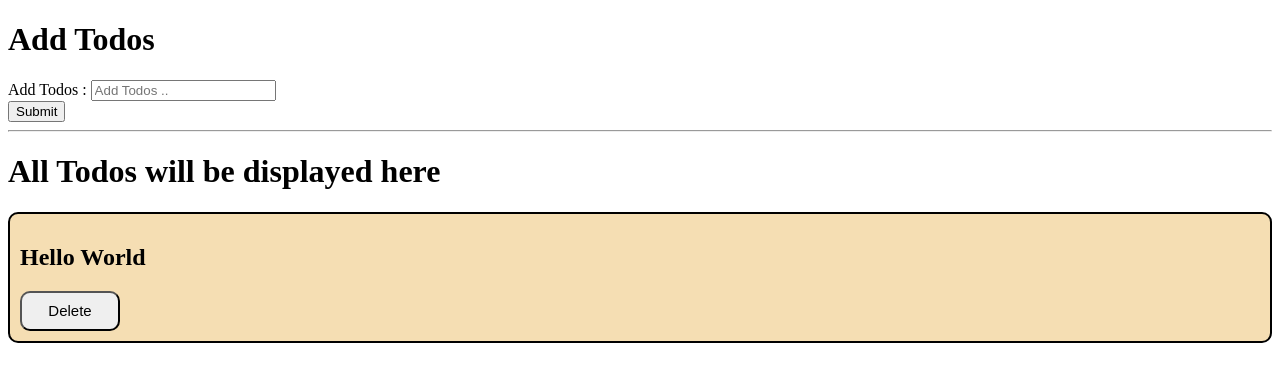
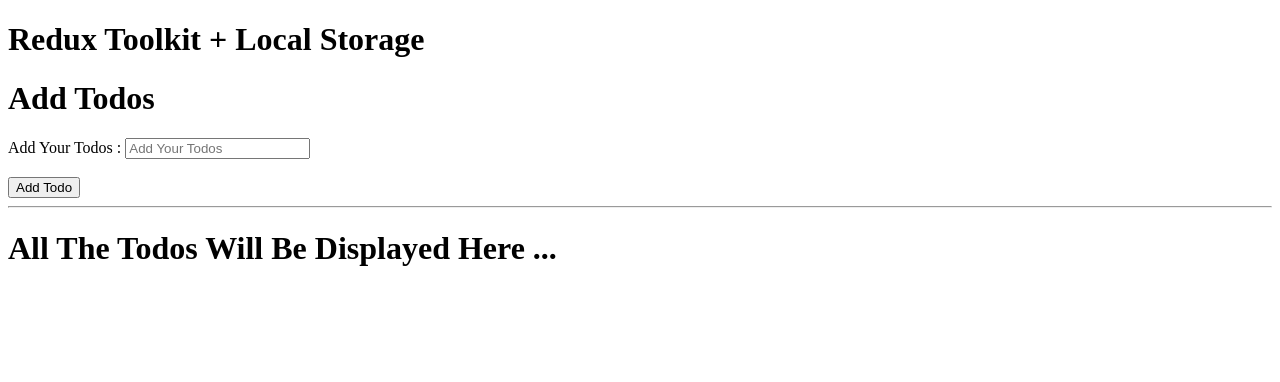
Before and after one commit to iamkeshavSharma19/ReactJSPracticeJuly, a React (Vite) app: page / in a window 1280 px wide. Shown: the top 382 px of the page. Built offline with nearby package versions, Linux system fonts and the light colour scheme.

Commit message:
Redux App Create And Delete Completed.Only Edit Functionality Is Left. It is very hectic, Will do It Later On

```diff
--- a/src/App.jsx
+++ b/src/App.jsx
@@ -25,7 +25,7 @@
 import Reducer from "./components/Reducer/Reducer";
 import Optimisation from "./components/optimisation/Optimisation";
 import AddTodo from "./components/Redux/01_ReduxToolkitByFollowing/components/AddTodo";
-import ReduxApp from "./components/Redux/01_ReduxToolkitByFollowing/ReduxApp";
+import ReduxApp from "./components/Redux/02_ReduxToolkitByFollowing/ReduxApp";
 // import UseReducerHookByFollowing from "./components/useReducerHookByFollowing/UseReducerHookByFollowing";
 
 const App = () => {
--- /dev/null
+++ b/src/components/Redux/02_ReduxToolkitByFollowing/ReduxApp.jsx
@@ -0,0 +1,19 @@
+import React, { useState } from "react";
+import AddTodo from "./components/AddTodo";
+import DisplayTodos from "./components/DisplayTodos";
+import { store } from "./store";
+import { Provider } from "react-redux";
+
+const ReduxApp = () => {
+  const [todo, setTodo] = useState("");
+  return (
+    <Provider store={store}>
+      <h1>Redux Toolkit + Local Storage</h1>
+      <AddTodo todo={todo} setTodo={setTodo} />
+      <hr />
+      <DisplayTodos todo={todo} setTodo={setTodo} />
+    </Provider>
+  );
+};
+
+export default ReduxApp;
--- /dev/null
+++ b/src/components/Redux/02_ReduxToolkitByFollowing/components/AddTodo.jsx
@@ -0,0 +1,32 @@
+import React, { useState } from "react";
+import { useDispatch, useSelector } from "react-redux";
+import { addTodo } from "../slices/Todo/todoSlice";
+
+const AddTodo = ({ todo, setTodo }) => {
+  const dispatch = useDispatch();
+  const editId = useSelector((state) => state.editId);
+  const handleFormSubmit = (e) => {
+    e.preventDefault();
+    dispatch(addTodo(todo));
+  };
+  return (
+    <div>
+      <h1>Add Todos</h1>
+      <form onSubmit={handleFormSubmit}>
+        <label htmlFor="todos">Add Your Todos : </label>
+        <input
+          type="text"
+          placeholder="Add Your Todos"
+          id="todos"
+          value={todo}
+          onChange={(e) => setTodo(e.target.value)}
+          required
+        />
+        <br /> <br />
+        <button>{editId ? "Update" : "Add Todo"}</button>
+      </form>
+    </div>
+  );
+};
+
+export default AddTodo;
--- /dev/null
+++ b/src/components/Redux/02_ReduxToolkitByFollowing/components/DisplayTodos.jsx
@@ -0,0 +1,64 @@
+import React from "react";
+import { useSelector, useDispatch } from "react-redux";
+import { removeTodo } from "../slices/Todo/todoSlice";
+import { editTodo, setEditId } from "../slices/Todo/todoSlice";
+import { useState } from "react";
+
+const DisplayTodos = ({ todo, setTodo }) => {
+  const todos = useSelector((state) => state.todos);
+
+  const dispatch = useDispatch();
+  const handelDeleteTodo = (id) => {
+    dispatch(removeTodo(id));
+  };
+  const handleEditTodo = (id) => {
+    dispatch(setEditId(id));
+    dispatch(editTodo(id));
+
+  };
+  return (
+    <div>
+      <h1>All The Todos Will Be Displayed Here ...</h1>
+      {todos.map((todo) => {
+        return (
+          <section
+            key={todo.id}
+            style={{
+              border: "2px solid black",
+              marginTop: "10px",
+              padding: "10px",
+              borderRadius: "10px",
+              backgroundColor: "aqua",
+            }}
+          >
+            <h2>{todo.text}</h2>
+            <button
+              style={{
+                height: "40px",
+                width: "100px",
+                borderRadius: "10px",
+                fontSize: "15px",
+              }}
+              onClick={() => handelDeleteTodo(todo.id)}
+            >
+              Delete
+            </button>
+            <button
+              style={{
+                height: "40px",
+                width: "100px",
+                borderRadius: "10px",
+                fontSize: "15px",
+              }}
+              onClick={() => handleEditTodo(todo.id)}
+            >
+              Edit
+            </button>
+          </section>
+        );
+      })}
+    </div>
+  );
+};
+
+export default DisplayTodos;
--- /dev/null
+++ b/src/components/Redux/02_ReduxToolkitByFollowing/slices/Button/buttonSlice.js
@@ -0,0 +1,17 @@
+import { createSlice } from "@reduxjs/toolkit";
+
+const buttonSlice = createSlice({
+  name: "button",
+  initialState: {
+    text: "Add Todo",
+    editId: null,
+  },
+
+  reducers: {
+    setEditId: (state, actions) => {},
+  },
+});
+
+export const { setEditId } = buttonSlice.actions;
+
+export default buttonSlice.reducer;
--- /dev/null
+++ b/src/components/Redux/02_ReduxToolkitByFollowing/slices/Todo/todoSlice.js
@@ -0,0 +1,33 @@
+import { createSlice, nanoid } from "@reduxjs/toolkit";
+
+const todoSlice = createSlice({
+  name: "todos",
+  initialState: {
+    todos: JSON.parse(localStorage.getItem("todosRedux")) || [],
+    editId: null,
+  },
+  reducers: {
+    addTodo: (state, action) => {
+      const newTodo = {
+        id: nanoid(),
+        text: action.payload.trim(),
+      };
+      state.todos.push(newTodo);
+      localStorage.setItem("todosRedux", JSON.stringify(state.todos));
+    },
+    removeTodo: (state, action) => {
+      state.todos = state.todos.filter((todo) => todo.id !== action.payload);
+      localStorage.setItem("todosRedux", JSON.stringify(state.todos));
+    },
+    editTodo: (state, action) => {
+
+    },
+    setEditId: (state, action) => {
+      state.editId = action.payload;
+    },
+  },
+});
+
+export const { addTodo, removeTodo, editTodo, setEditId } = todoSlice.actions;
+
+export default todoSlice.reducer;
--- /dev/null
+++ b/src/components/Redux/02_ReduxToolkitByFollowing/store.js
@@ -0,0 +1,7 @@
+import { configureStore } from "@reduxjs/toolkit";
+import todoReducer from "./slices/Todo/todoSlice";
+import buttonReducer from "./slices/Button/buttonSlice";
+
+export const store = configureStore({
+  reducer: todoReducer,
+});
```
